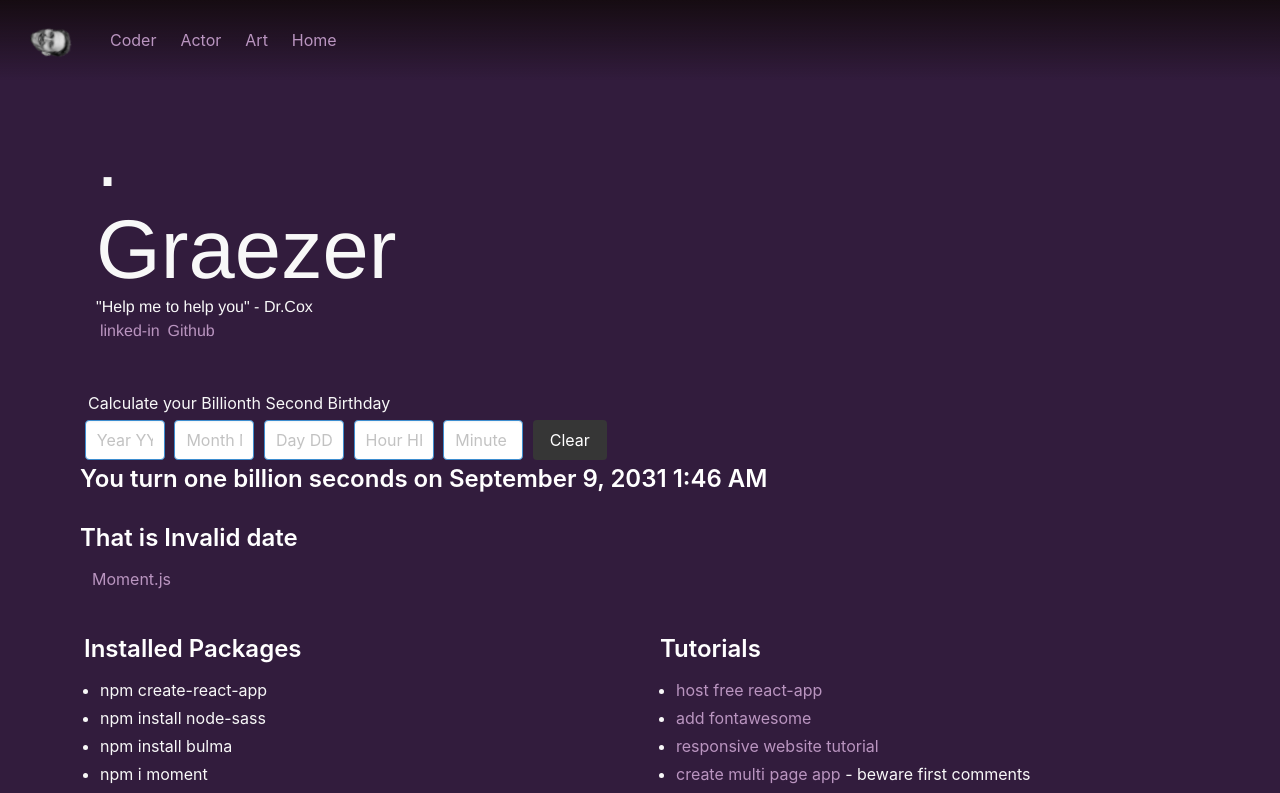
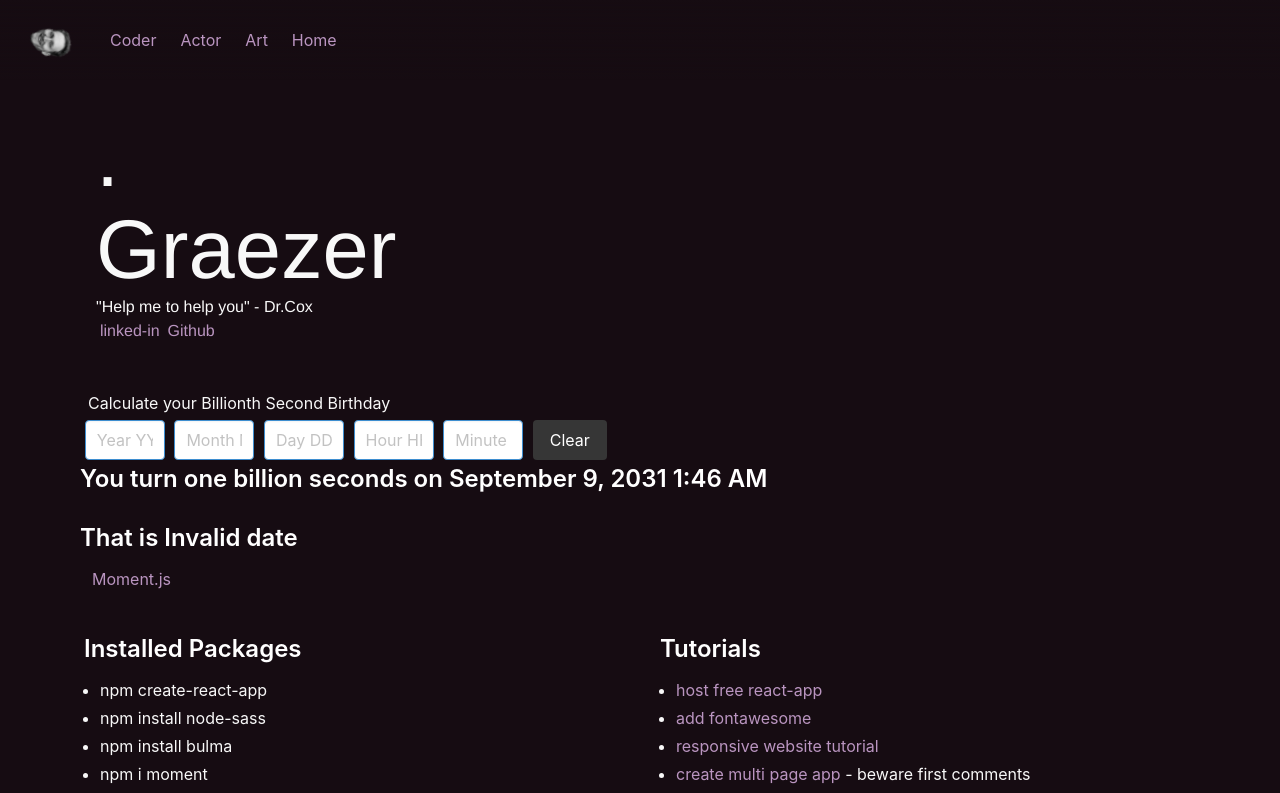
Before and after one commit to Graezer/geza-hp, a React (Create React App) app: page /Coder in a window 1280 px wide. Shown: the top 793 px of the page. Built offline with nearby package versions, Linux system fonts and the light colour scheme.

Commit message:
change background color of html and form-container

```diff
--- a/src/sass/App.scss
+++ b/src/sass/App.scss
@@ -8,7 +8,7 @@
 
 
 html {
-  background-color: $color-primary;
+  background-color: $color-dark;
 }
 
 
--- a/src/sass/utilities/_container.scss
+++ b/src/sass/utilities/_container.scss
@@ -3,7 +3,7 @@
 }
 
 .form-container {
-  background-color: $color-primary;
+  background-color: $color-dark;
   min-height: 102vh;
 }
 
```
